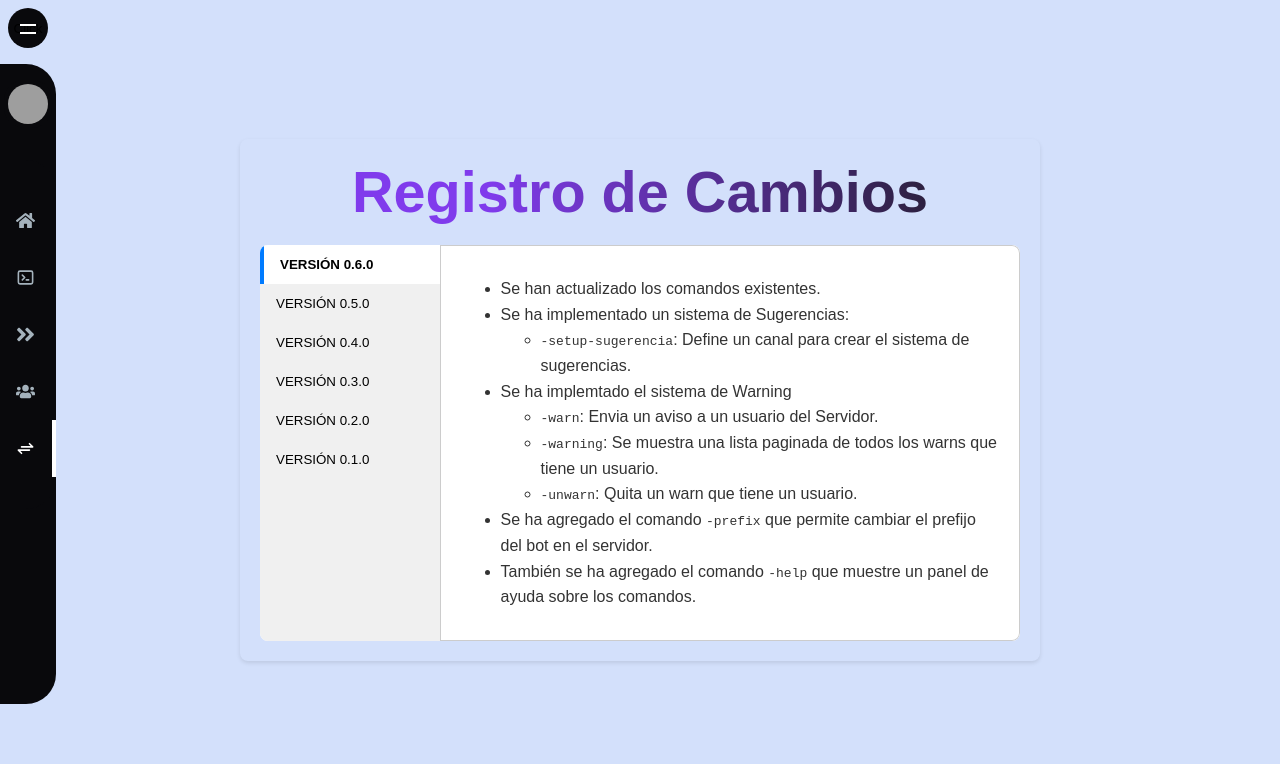
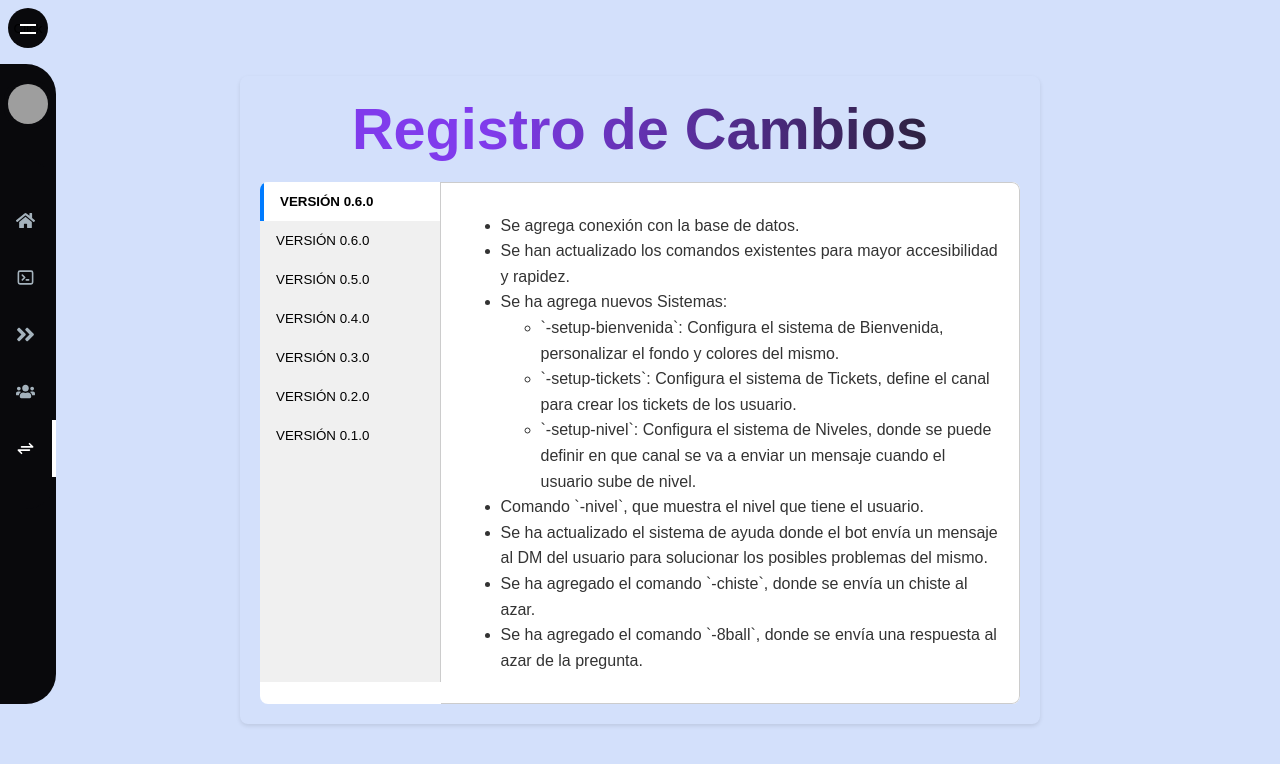
Before and after one commit to Johnny1305/number_bot_website, a React (Create React App) app: page /changelog in a window 1280 px wide. Shown: the top 764 px of the page. Built offline with nearby package versions, Linux system fonts and the light colour scheme; grey boxes are pictures that could not be loaded.

Commit message:
Update ChangeLog.js
Se actualiza los datos de la nueva versión del Bot

```diff
--- a/src/Pages/ChangeLog.js
+++ b/src/Pages/ChangeLog.js
@@ -3,7 +3,7 @@ import MotionHoc from "./MotionHoc";
 import "../css/ChangeLog.css"; // Importa los estilos CSS
 
 const ChangelogComponent = () => {
-    const [activeTab, setActiveTab] = useState("tab-0.6.0");
+    const [activeTab, setActiveTab] = useState("tab-0.7.0");
 
     const openTab = (event, tabId) => {
         event.preventDefault();
@@ -17,6 +17,14 @@ const ChangelogComponent = () => {
             <div className="changelog-container">
                 <div className="folder">
                     <div className="tabs">
+                        <button
+                            className={`tab ${activeTab === "tab-0.7.0" ? "active" : ""}`}
+                            onClick={(e) => openTab(e, "tab-0.7.0")}
+                        >
+                            <div>
+                                <span>Versión 0.6.0</span>
+                            </div>
+                        </button>
                         <button
                             className={`tab ${activeTab === "tab-0.6.0" ? "active" : ""}`}
                             onClick={(e) => openTab(e, "tab-0.6.0")}
@@ -68,6 +76,25 @@ const ChangelogComponent = () => {
                     </div>
 
                     <div className="content">
+                    <div id="tab-0.7.0" className={`content__inner ${activeTab === "tab-0.7.0" ? "active" : ""}`}>
+                            <div className="page">
+                                <ul>
+                                    <li>Se agrega conexión con la base de datos.</li>
+                                    <li>Se han actualizado los comandos existentes para mayor accesibilidad y rapidez.</li>
+                                    <li>Se ha agrega nuevos Sistemas:</li>
+                                    <ul>
+                                        <li>`-setup-bienvenida`: Configura el sistema de Bienvenida, personalizar el fondo y colores del mismo.</li>
+                                        <li>`-setup-tickets`: Configura el sistema de Tickets, define el canal para crear los tickets de los usuario.</li>
+                                        <li>`-setup-nivel`: Configura el sistema de Niveles, donde se puede definir en que canal se va a enviar un mensaje cuando el usuario sube de nivel.</li>
+                                    </ul>
+                                    <li>Comando `-nivel`, que muestra el nivel que tiene el usuario.</li>
+                                    <li>Se ha actualizado el sistema de ayuda donde el bot envía un mensaje al DM del usuario para solucionar los posibles problemas del mismo.</li>
+                                    <li>Se ha agregado el comando `-chiste`, donde se envía un chiste al azar.</li>
+                                    <li>Se ha agregado el comando `-8ball`, donde se envía una respuesta al azar de la pregunta.</li>
+                                </ul>
+                            </div>
+                        </div>
+
                         <div id="tab-0.6.0" className={`content__inner ${activeTab === "tab-0.6.0" ? "active" : ""}`}>
                             <div className="page">
                                 <ul>
```
